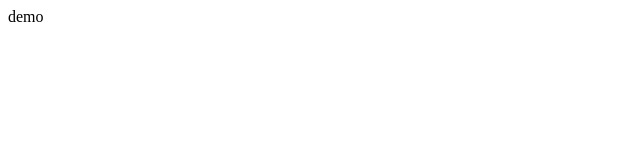
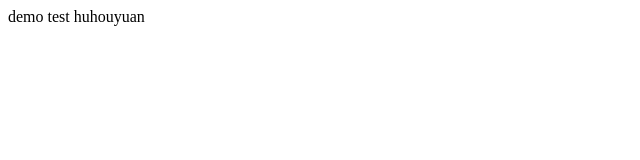
Before and after one commit to Hu-Hou-Yuan/git-demo, a plain HTML site: page index.html in a window 1280 px wide. Shown: the whole page, without its empty margins (0-640 px from the left). Drawn offline with Linux system fonts and the light colour scheme.

Commit message:
third save

```diff
--- a/index.html
+++ b/index.html
@@ -7,5 +7,7 @@
 </head>
 <body>
     demo
+    test
+    huhouyuan
 </body>
 </html>
```
